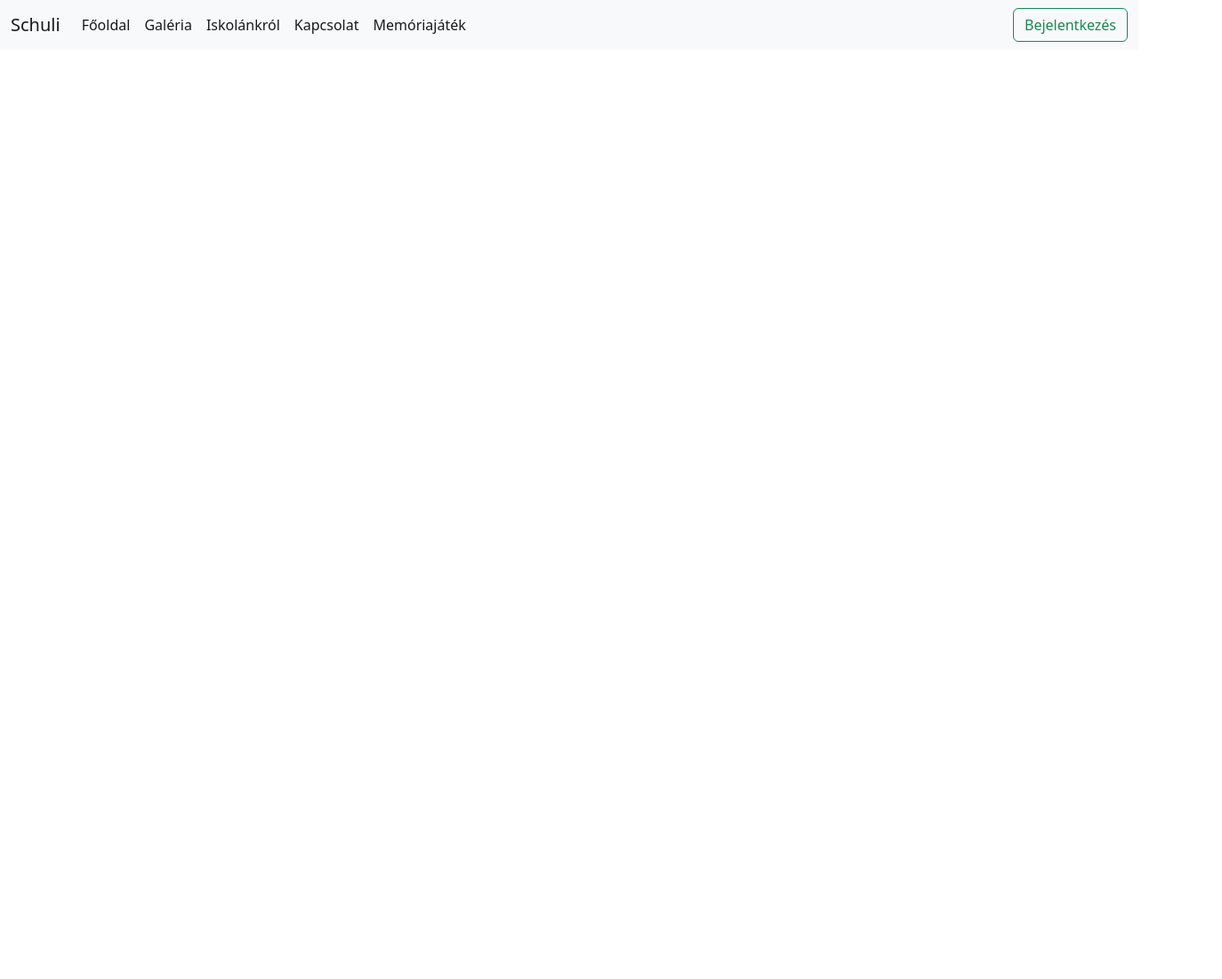
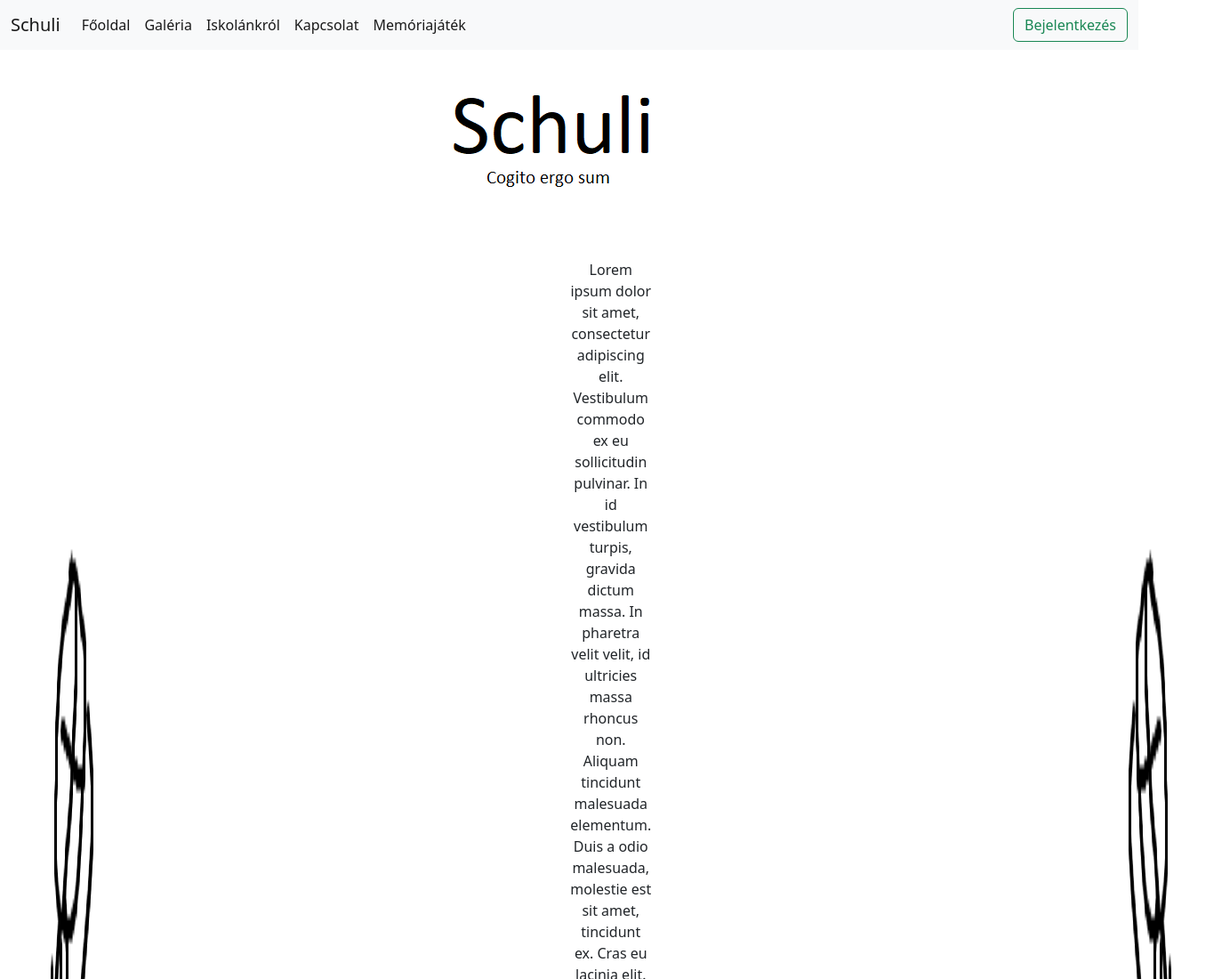
Before and after one commit to szilardguti/SZFM-mini-project, a plain HTML site: page src/frontend/kezdooldal.html in a window 1280 px wide. Shown: the top 1100 px of the page at 89% size, 1374 px wide, since content can reach past the window. Before the commit the page ends 800 px from the top, so only its background shows below. Drawn offline with nearby package versions, Linux system fonts and the light colour scheme.

Commit message:
fejlesztés-frontend-kezdőoldal javítása

```diff
--- a/src/frontend/kezdooldal.html
+++ b/src/frontend/kezdooldal.html
@@ -5,7 +5,8 @@
     <meta http-equiv="X-UA-Compatible" content="IE=edge">
     <meta name="viewport" content="width=device-width, initial-scale=1.0">
     <link rel="stylesheet" href="https://cdn.jsdelivr.net/npm/bootstrap@5.2.1/dist/css/bootstrap.min.css">
-    <title>Document</title>
+    <link rel="stylesheet" href="styles.css">
+    <title>Schuli Főoldal</title>
 </head>
     <body>
         <nav class="navbar navbar-expand-lg bg-light">
@@ -36,6 +37,12 @@
                 </div>
             </div>
         </nav>
+        <img src="./assets/schuli.jpg" alt="logo" class="logo">
+        <div class="div">
+            <img src="./assets/thinker.jpg" alt="thinker">
+            <p class="text">Lorem ipsum dolor sit amet, consectetur adipiscing elit. Vestibulum commodo ex eu sollicitudin pulvinar. In id vestibulum turpis, gravida dictum massa. In pharetra velit velit, id ultricies massa rhoncus non. Aliquam tincidunt malesuada elementum. Duis a odio malesuada, molestie est sit amet, tincidunt ex. Cras eu lacinia elit. Sed rutrum auctor dolor, ac eleifend dui bibendum non. Vestibulum varius imperdiet nulla sit amet mollis. Sed non pretium diam, quis ullamcorper turpis. Nullam hendrerit magna ut ante vestibulum, ac dictum nisi dictum. Praesent faucibus ultricies felis, ac interdum eros dignissim non. Vivamus vel ultricies nisl, at malesuada augue. Ut ultrices pulvinar elit vel tempor. Duis ac eleifend eros. Morbi vulputate, ligula non bibendum molestie, urna mauris aliquet velit, ac fringilla metus sem in quam. Praesent rutrum porta est in venenatis. </p>
+            <img src="./assets/thinker.jpg" alt="thinker" class="thinker">
+        </div>
         <script src="https://cdn.jsdelivr.net/npm/bootstrap@5.2.1/dist/js/bootstrap.bundle.min.js"></script>
     </body>
 </html>
--- /dev/null
+++ b/src/frontend/styles.css
@@ -0,0 +1,17 @@
+.logo{
+    display: block;
+    margin-left: auto;
+    margin-right: auto;
+    margin-top: auto;
+}
+.text{
+    text-align: center;
+    margin-left: 500px;
+    margin-right: 500px;
+}
+.div{
+    display: flex;
+}
+.thinker{
+    transform: rotateY(180deg);
+}
```
Also changed, not shown: src/frontend/assets/schuli.jpg (added), src/frontend/assets/thinker.jpg (added).
